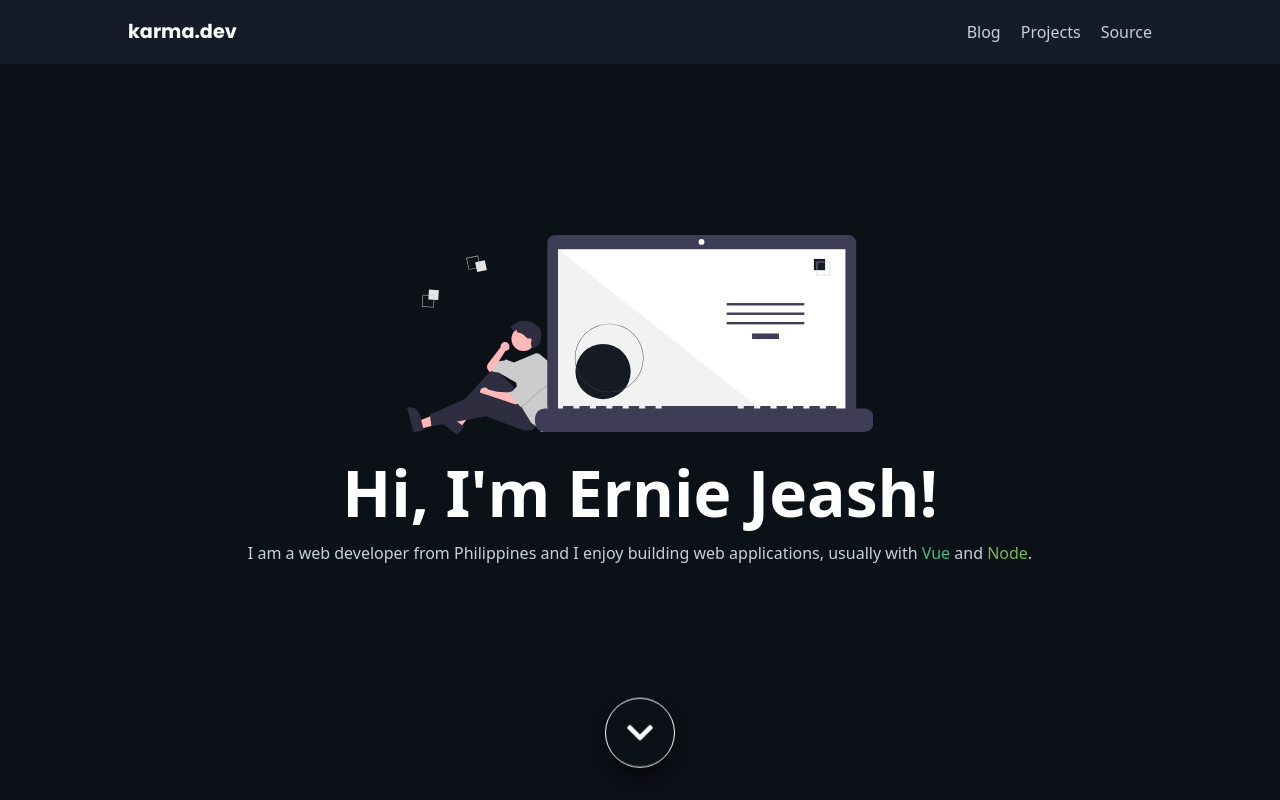
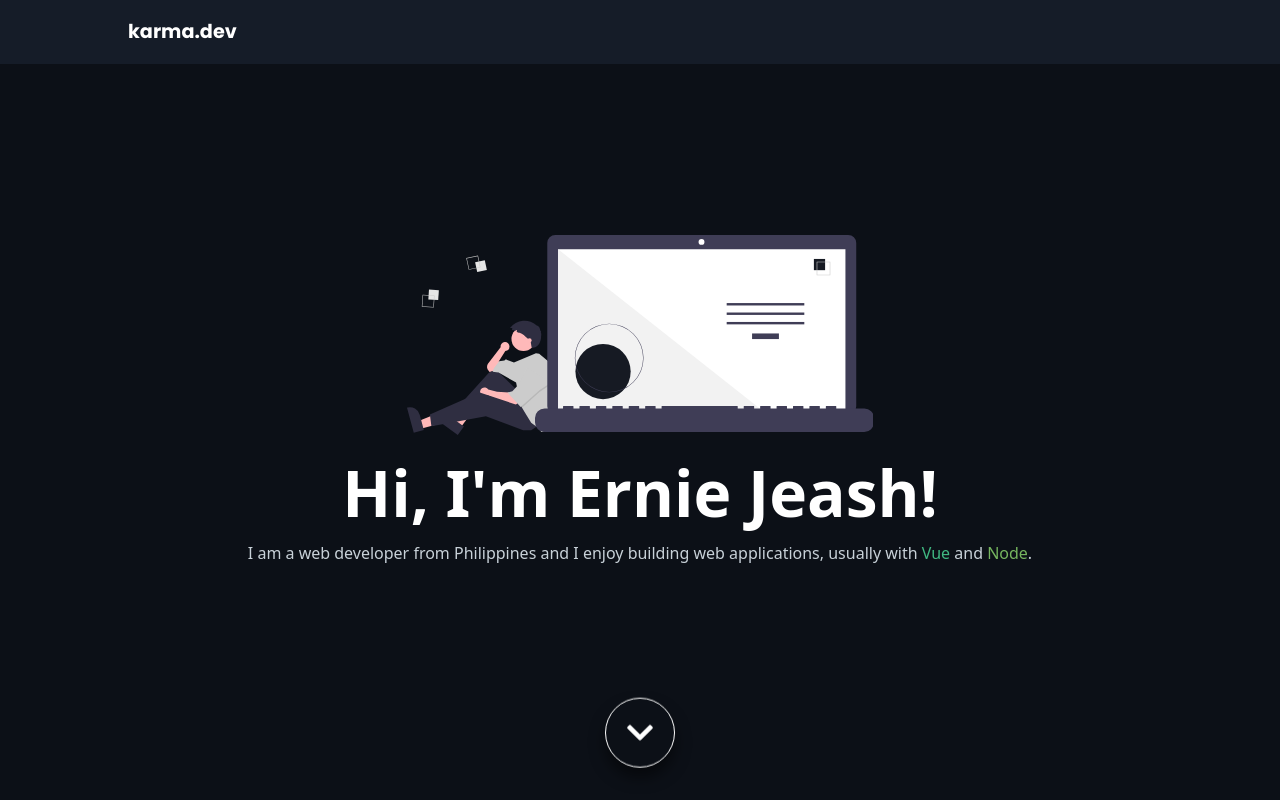
Before and after one commit to KarmaBlackshaw/portfolio, a Vue app: page / in a window 1280 px wide. Shown: the top 800 px of the page. Built offline with nearby package versions, Linux system fonts and the light colour scheme.

Commit message:
remove tabs in navbar

```diff
--- a/src/components/app/AppNavbar.vue
+++ b/src/components/app/AppNavbar.vue
@@ -63,9 +63,9 @@ export default {
       },
 
       tabs: [
-        { text: 'Blog', to: '' },
-        { text: 'Projects', to: '' },
-        { text: 'Source', to: '' }
+        // { text: 'Blog', to: '' },
+        // { text: 'Projects', to: '' },
+        // { text: 'Source', to: '' }
       ]
     }
   },
```
